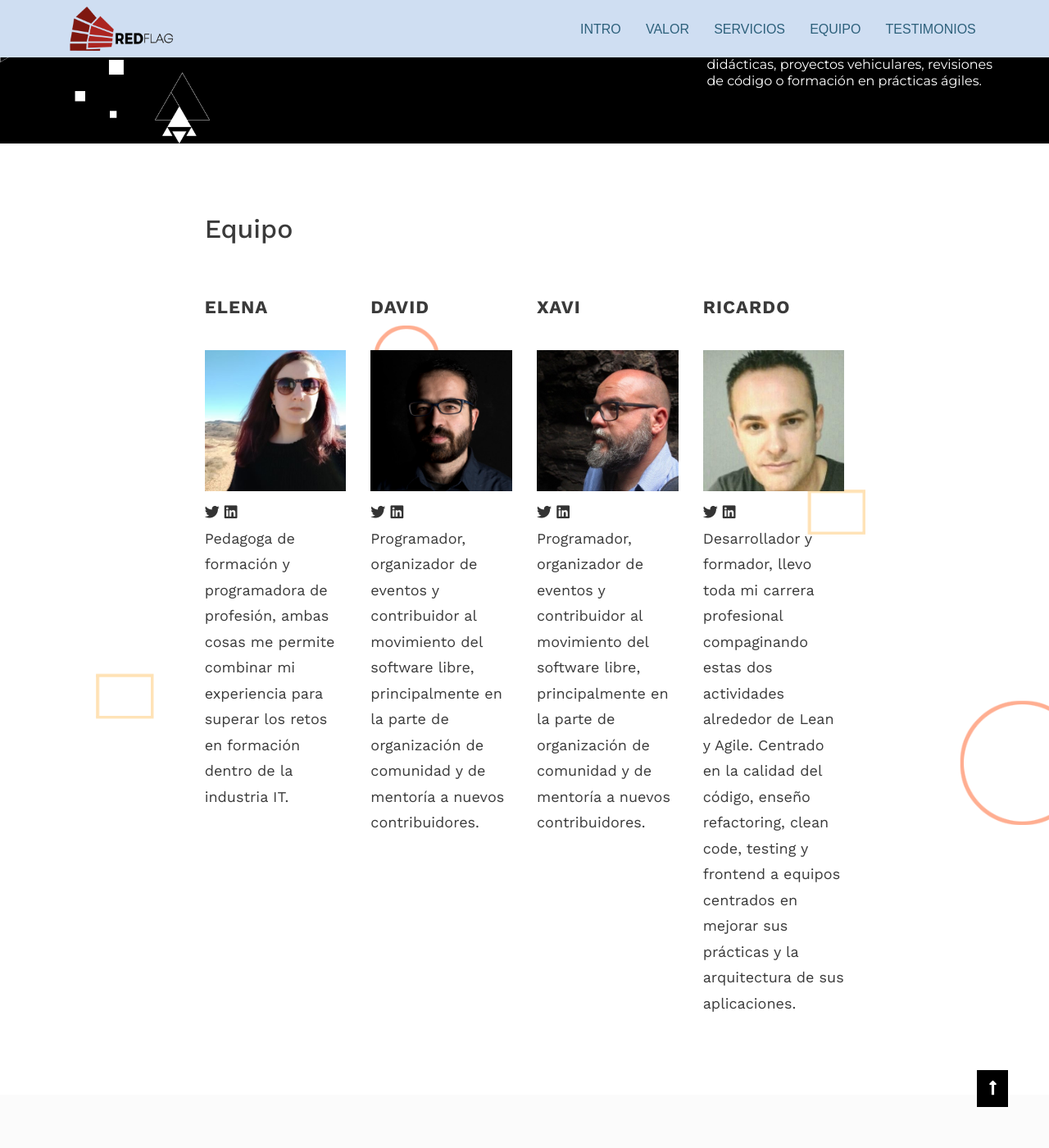
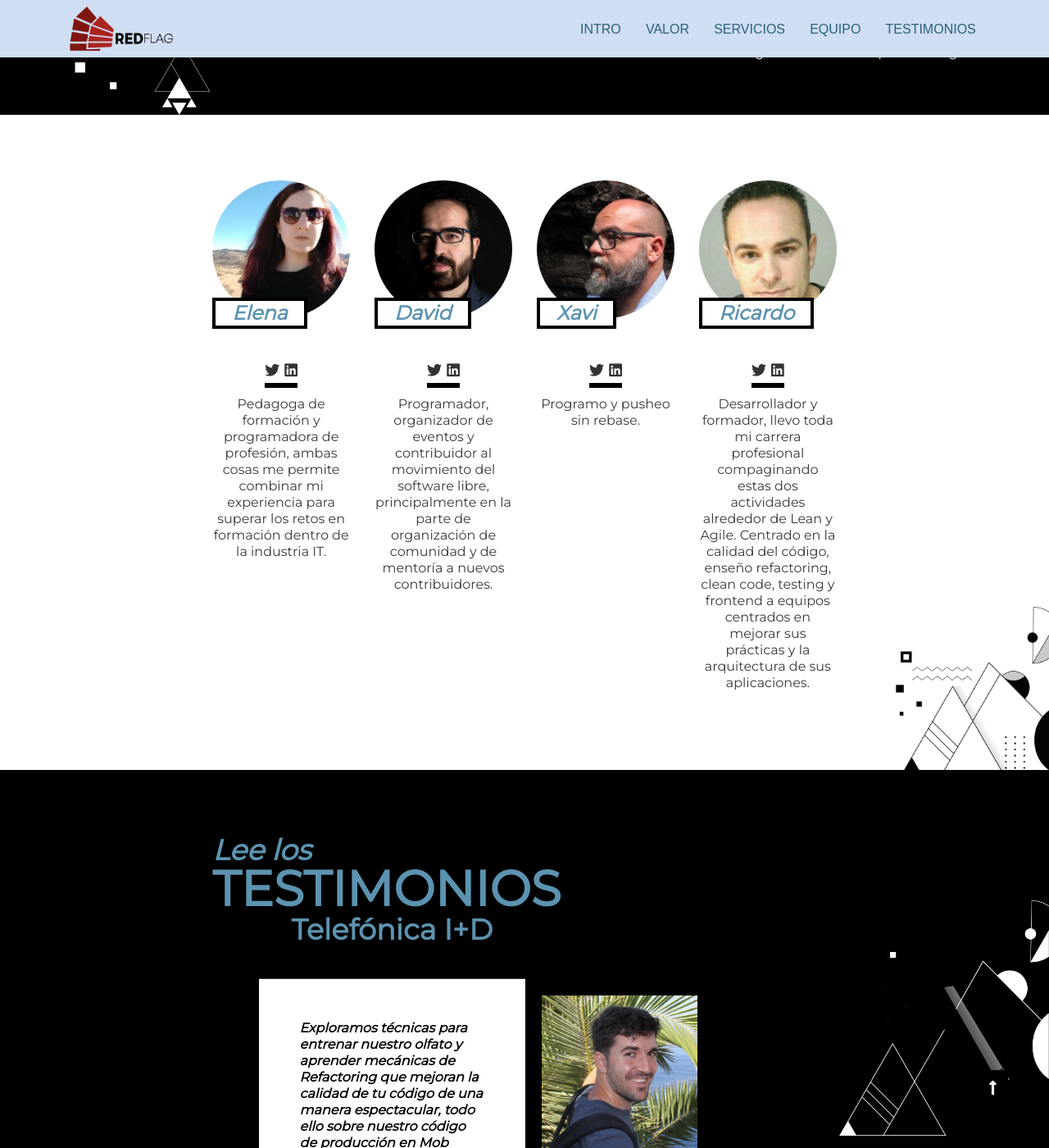
Before and after one commit to red-flag-squad/website, a Jekyll site: the page built from newindex.html, in a window 1280 px wide and 1400 px high, scrolled down 5146 px. Shown: the whole window at 82% size. Built offline with Jekyll 4.4.1, drawn with Linux system fonts in a browser that asks for light colours; nearby versions of some CDN libraries; some of the changed text lies outside the part shown.

Commit message:
Adds styles for the remaining site.

```diff
--- a/_data/team.yml
+++ b/_data/team.yml
@@ -14,7 +14,7 @@
   picture: images/team/xavi.jpeg
   twitter: https://twitter.com/XaV1uzz
   linkedin: https://www.linkedin.com/in/xaviergost/
-  description: Programador, organizador de eventos y contribuidor al movimiento del software libre, principalmente en la parte de organización de comunidad y de mentoría a nuevos contribuidores.
+  description: Programo y pusheo sin rebase.
 
 - name: Ricardo
   picture: images/team/ricardo.jpeg
--- a/_includes/footer.html
+++ b/_includes/footer.html
@@ -3,7 +3,11 @@
         <div class="row craste-shrink justify-content-sm-center">
             <div class="col-sm-8 col">
                 <div class="footer">
-                    <ul>
+                    <div class="titles">
+                        <h3 class="section-description">Quieres</h3>
+                        <h2 class="section-description">saber más</h2>
+                    </div>
+                    <ul class="social-icons">
                         <li><a href="#"><i class="fab fa-facebook-f"></i></a></li>
                         <li><a href="#"><i class="fab fa-twitter"></i></a></li>
                     </ul>
--- a/_includes/section/team.html
+++ b/_includes/section/team.html
@@ -1,22 +1,15 @@
-<section class="craste-resume-area" id="team">
+<section class="craste-team-area" id="team">
     <div class="container-fluid">
         <div class="row craste-shrink">
-            <div class="col-sm-2 col-12">
-                <div class="section-heading-wrapper">
-                    <h5 class="section-heading"></h5>
-                </div>
-            </div><!-- .col-sm-2 col-12 -->
-            <div class="col-sm-8 col-12">
+            <div class="col-8 centered">
                 <div class="craste-resume">
-                    <h2 class="section-description">Equipo</h2>
-
                     <div class="craste-resume-details">
                         <div class="row">
                             {% for member in site.data.team %}
                             <div class="col-md col-12">
-                                <h3>{{ member.name }}</h3>
                                 <div class="single-resume-details">
                                     <img src="{{ member.picture }}"/>
+                                    <h3>{{ member.name }}</h3>
                                     <ul class="social-links">
                                         <li><a href="{{ member.twitter }}"><i class="fab fa-twitter"></i></a></li>
                                         <li><a href="{{ member.twitter }}"><i class="fab fa-linkedin"></i></a></li>
--- a/_includes/section/testimonials.html
+++ b/_includes/section/testimonials.html
@@ -1,22 +1,17 @@
 <section class="craste-testimonial-area" id="testimonial">
     <div class="container-fluid">
         <div class="row craste-shrink">
-            <div class="col-sm-2 col-12">
-                <div class="section-heading-wrapper">
-                    <h5 class="section-heading"></h5>
-                </div>
-            </div><!-- .col-sm-2 col-12 -->
-            <div class="col-sm-8 col-12">
+            <div class="col-sm-8 col-12 centered">
                 <div class="craste-testimonial">
-                    <h2 class="section-description">Testimonios</h2>
-
+                    <h3 class="section-description">Lee los</h3>
+                    <h2 class="section-description">testimonios</h2>
                     <div class="craste-testimonial-wrapper">
                         {% for testimonial in site.data.testimonials %}
                         <div class="single-testimonial">
                             <div class="testimonial-details">
                                 <div class="testimonial-details-wrapper">
-                                    <i class="fas fa-quote-left"></i>
                                     <h3>{{ testimonial.name }}</h3>
+                                    <h2>{{ testimonial.company }}</h2>
                                     <p>{{ testimonial.description }}</p>
                                 </div><!-- .testimonial-details-wrapper -->
                             </div><!-- .testimonial-details -->
--- a/css/craste.css
+++ b/css/craste.css
@@ -1038,9 +1038,6 @@ blockquote:before {
     padding: 22px 25px;
     box-shadow: 0 0 5px #fbfbfb;
 }
-
-.banner-video-intro a {
-    color: #FBAC91;
 }
 
 .craste-banner-slider-area .carousel-caption {
@@ -1346,16 +1343,18 @@ blockquote:before {
 .craste-services-area .section-description {
     color: #FFF;
     font-family: 'Montserrat', sans-serif;
+    line-height: 1;
 }
 
 .craste-services-area h3.section-description {
     font-style: italic;
+    font-weight: bold;
     font-size: 35px;
-    line-height: 40px;
 }
 
 .craste-services-area h2.section-description {
     font-size: 60px;
+    font-weight: bold;
     text-transform: uppercase;
 }
 
@@ -1418,29 +1417,52 @@ blockquote:before {
 07. Resume Area
 ==========================================================
 */
-.craste-resume-area:not(.resume-alt) {
-    background-image: url('../images/resume-bg.png');
-    position: relative;
-    background-size: cover;
-    background-position: center center;
+.craste-team-area {
+    padding-top: 80px;
+    background-image: url('../images/1-08.png');
+    background-size: 15%;
+    background-position: right bottom;
     background-repeat: no-repeat;
-    padding: 80px 0;
-}
-
-.craste-resume-details {
+    padding-bottom: 80px;
+}
+
+.craste-testimonial-area .centered,
+.craste-team-area .centered {
+    margin-left: auto;
+    margin-right: auto;
+}
+
+.craste-team-area .centered .single-resume-details img {
+    border-radius: 50%;
+}
+
+.craste-team-area .centered .single-resume-details h3 {
+    border-style: solid;
+    border-width: 4px;
+    border-color: #000;
+    padding-left: 20px;
+    padding-right: 20px;
+    color: #5C93B0;
+    font-family: 'Montserrat', sans-serif;
+    font-style: italic;
+    font-size: 24px;
+    line-height: 30px;
+    margin: 0;
+    width: max-content;
+    position: relative;
+    top: -25px;
+    background-color: #FFF;
+}
+
+.craste-team-area .centered .single-resume-details p {
+    text-align: center;
+    font-family: 'Montserrat', sans-serif;
+    font-size: 16px;
+    line-height: 20px;
+}
+
+.craste-team-details {
     padding-top: 60px;
-}
-
-.craste-resume-details h3 {
-    margin-top: 0;
-    text-transform: uppercase;
-    font-size: 22px;
-    letter-spacing: 0.05em;
-    margin-bottom: 40px;
-}
-
-.single-resume-details:not(:last-child) {
-    margin-bottom: 60px;
 }
 
 .single-resume-details h4,
@@ -1523,13 +1545,73 @@ blockquote:before {
 ==========================================================
 */
 .craste-testimonial-area {
-    background-image: url('../images/testimonial-bg.png');
-    position: relative;
-    background-color: #fbfbfb;
-    background-size: cover;
-    background-position: center center;
+    background-image: url('../images/1-07.png');
+    position: relative;
+    background-color: #000;
+    background-size: 20%;
+    background-position: right center;
     background-repeat: no-repeat;
     padding: 80px 0;
+}
+
+.footer-area .titles {
+    width: max-content;
+    margin-left: auto;
+    margin-right: auto;
+}
+
+.footer-area .section-description,
+.craste-testimonial-area .section-description {
+    color: #5C93B0;
+    font-family: 'Montserrat', sans-serif;
+    text-align: left;
+    line-height: 1;
+}
+
+.footer-area h3.section-description,
+.craste-testimonial-area h3.section-description {
+    font-style: italic;
+    font-weight: bold;
+    font-size: 35px;
+}
+
+.footer-area h2.section-description,
+.craste-testimonial-area h2.section-description {
+    font-size: 60px;
+    font-weight: bolder;
+    text-transform: uppercase;
+}
+
+.craste-testimonial-area .single-testimonial h3,
+.craste-testimonial-area .single-testimonial h2 {
+    color: #5C93B0;
+    font-family: 'Montserrat', sans-serif;
+    margin: 0;
+    width: max-content;
+    padding-left: 40px;
+}
+
+.craste-testimonial-area .single-testimonial h3 {
+    font-style: italic;
+    font-size: 25px;
+    line-height: 30px;
+}
+
+.craste-testimonial-area .single-testimonial h2 {
+    font-size: 35px;
+    font-weight: bold;
+    margin-bottom: 40px;
+}
+
+.craste-testimonial-area .single-testimonial p {
+    font-family: 'Montserrat', sans-serif;
+    font-weight: bold;
+    font-style: italic;
+    font-size: 16px;
+    line-height: 20px;
+    color: #000;
+    background-color: #FFF;
+    padding: 50px;
 }
 
 .craste-testimonial-wrapper {
@@ -1573,7 +1655,6 @@ blockquote:before {
 
 .testimonial-details {
     position: relative;
-    background-color: #FFF;
     margin-left: 4%;
     width: 46%;
     padding: 0 25px;
@@ -1590,7 +1671,8 @@ blockquote:before {
 }
 
 .testimonial-img {
-    width: 50%;
+    width: 25%;
+    margin-left: 20px;
 }
 
 .testimonial-details p {
@@ -1601,7 +1683,7 @@ blockquote:before {
 .craste-testimonial-wrapper .owl-nav {
     position: absolute;
     right: 0;
-    bottom: 22px;
+    bottom: -40px;
     left: 0;
     text-align: center;
 }
@@ -1952,7 +2034,7 @@ blockquote:before {
 */
 
 .footer-area {
-    background-color: #fbfbfb;
+    background-color: #000;
     background-size: cover;
     background-position: center center;
     background-repeat: no-repeat;
@@ -2139,8 +2221,11 @@ blockquote:before {
  */
 
 .social-links {
-    margin-top: 10px;
-    margin-left: 0px;
+    margin: 10px auto;
+    width: max-content;
+    border-bottom-style: solid;
+    border-bottom-width: 6px;
+    border-bottom-color: #000;
 }
 
 .social-links li {
@@ -2208,3 +2293,7 @@ blockquote:before {
 .challenges .second-column {
     background-image: url(../images/1-05.png);
 }
+
+.social-icons i {
+    color: #FFF;
+}
```
Also changed, not shown: _data/testimonials.yml (+6 -3 lines), images/1-07.png (added), images/1-08.png (added).
